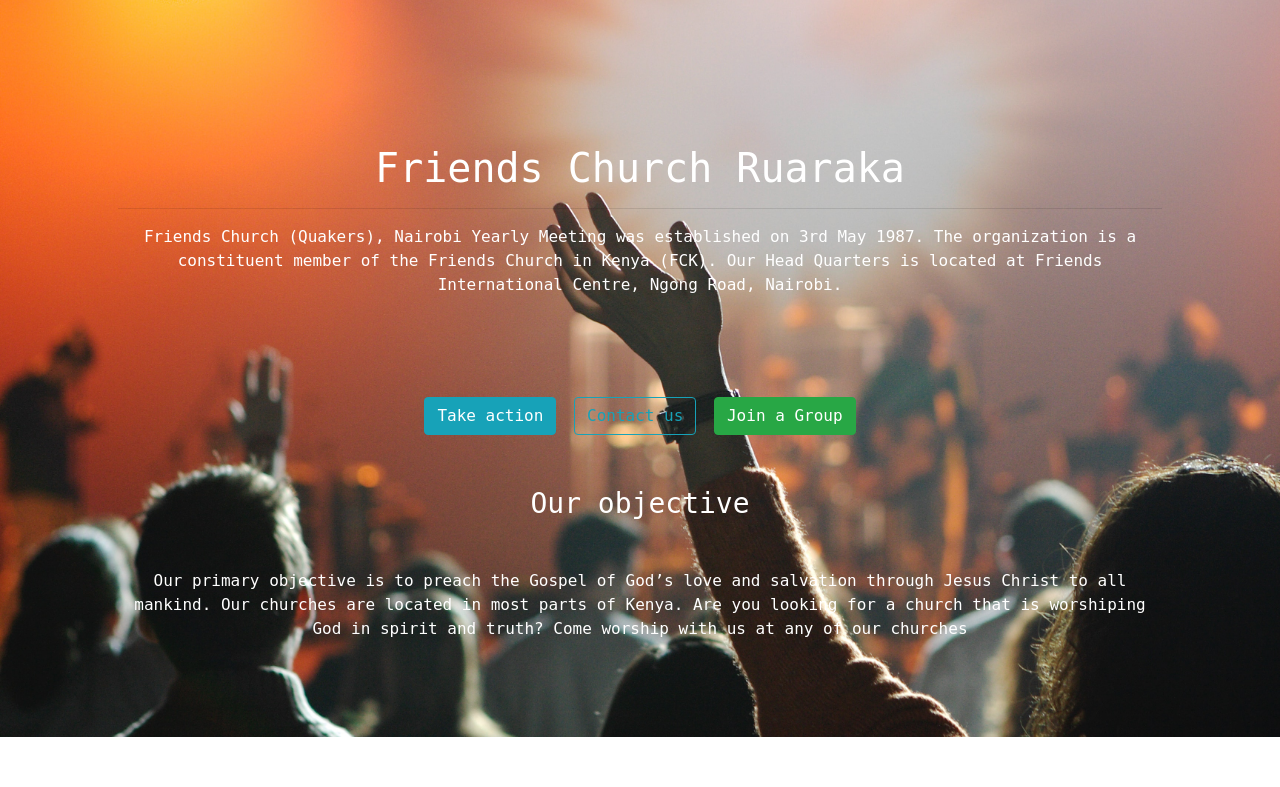
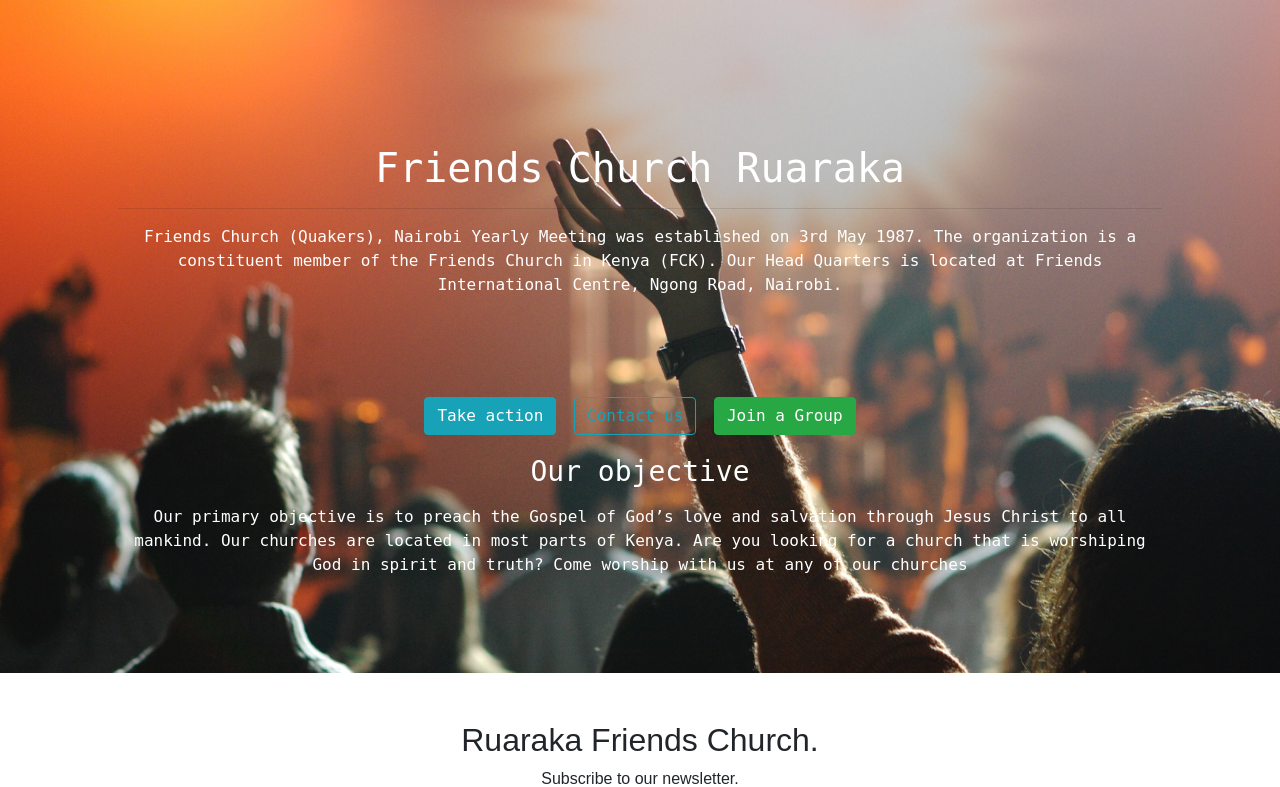
Before and after one commit to AntonyIS/Flask-church-app, a Flask app: page / in a window 1280 px wide. Shown: the part 56-843 px from the top of the page. Run offline with Flask 2, Linux system fonts and the light colour scheme; some libraries are stand-ins or nearby versions.

Commit message:
Added the footer section

```diff
--- a/app/templates/index.html
+++ b/app/templates/index.html
@@ -16,8 +16,8 @@
 				<a href="" class="btn btn-info m-1 ">Take action</a>
 				<a href="" class="btn btn-outline-info m-1 ">Contact us</a>
 				<a href="" class="btn btn-success m-1">Join a Group</a>
-				<h3 class="pt-5">Our objective</h3>
-				<p class="mt-5 mb-5">
+				<h3 class="pt-3">Our objective</h3>
+				<p class="mt-3 mb-3">
 					Our primary objective is to preach the Gospel of God’s love and salvation through Jesus Christ to all mankind. Our churches are located in most parts of Kenya. Are you looking for a church that is worshiping God in spirit and truth? Come worship with us at any of our churches
 				</p>
 			</div>
```
Also changed, not shown: app/static/imgs/footer_img.png (added).
